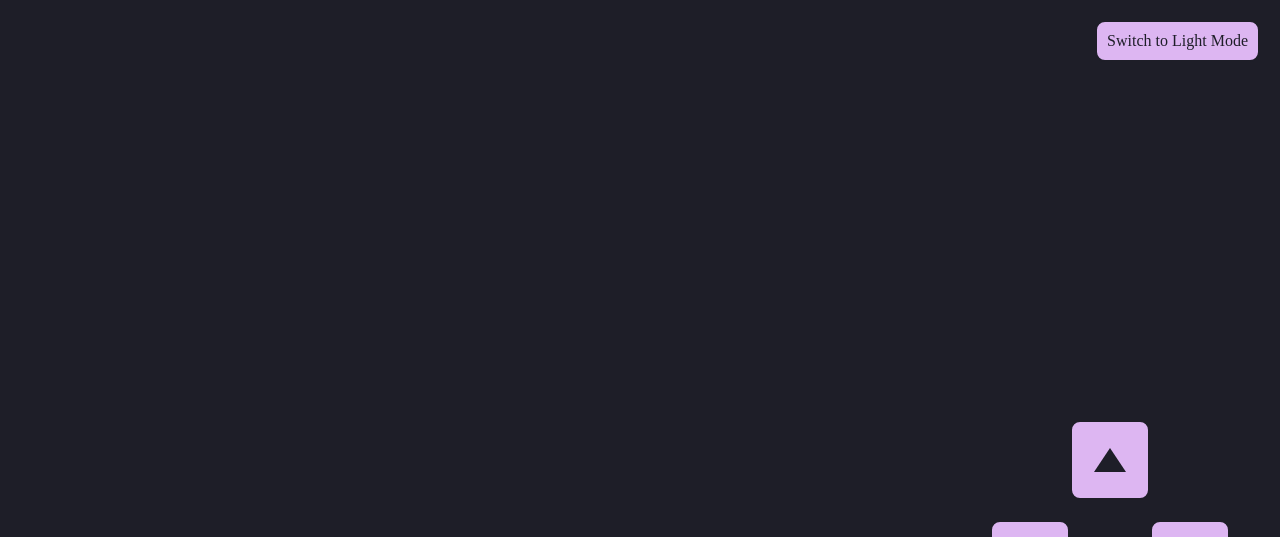
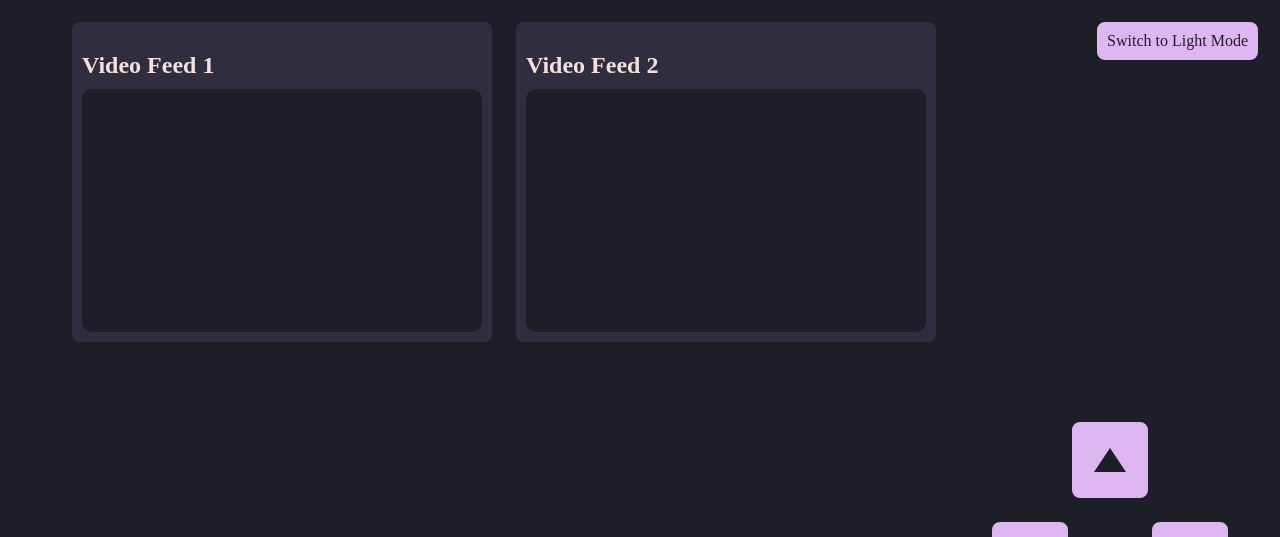
Before and after one commit to RedddFoxxyy/h2oautomated_website, a Django app: page / in a window 1280 px wide. Shown: the top 537 px of the page. Run offline with Django 5.2, Linux system fonts and the light colour scheme.

Commit message:
Update home.html

```diff
--- a/templates/home.html
+++ b/templates/home.html
@@ -128,10 +128,55 @@
             font-family: Arial, sans-serif;
             transition: color 0.3s;
         }
+
+        .video-container {
+            display: flex;
+            position: fixed;
+            top: 20px;
+            left: 70px; /* Shifted to the right by 50 pixels */
+            gap: 20px;
+        }
+
+        .video-box {
+            border: 2px solid #1E1E28;
+            padding: 10px;
+            background-color: #302D41; /* Default background */
+            width: 400px; /* Adjusted width */
+            height: 300px; /* Adjusted height */
+            display: flex;
+            flex-direction: column;
+            border-radius: 10px;
+            transition: background 0.3s, border-color 0.3s;
+        }
+
+        .video-heading {
+            color: #F5E0DC; /* Default text color */
+            margin-bottom: 10px;
+            transition: color 0.3s;
+        }
+
+        .video-stream {
+            border: 2px solid #1E1E28;
+            flex-grow: 1;
+            background-color: #1E1E28; /* Default background */
+            border-radius: 10px;
+            transition: background 0.3s, border-color 0.3s;
+        }
     </style>
     <title>Demo</title>
 </head>
 <body>
+    <div class="video-container">
+        <div class="video-box">
+            <h2 class="video-heading">Video Feed 1</h2>
+            <div class="video-stream" id="videoStream1"></div>
+        </div>
+        <div class="video-box">
+            <h2 class="video-heading">Video Feed 2</h2>
+            <div class="video-stream" id="videoStream2"></div>
+        </div>
+    </div>
+
     <div class="parent-box">
         <h2 class="heading">Telemetry</h2>
         <div class="message-box" id="messageBox"></div>
@@ -172,6 +217,9 @@
             const arrowButtons = document.querySelectorAll('.arrow-button');
             const modeToggle = document.getElementById('modeToggle');
             const watermark = document.querySelector('.watermark');
+            const videoBoxes = document.querySelectorAll('.video-box');
+            const videoStreams = document.querySelectorAll('.video-stream');
+            const videoHeadings = document.querySelectorAll('.video-heading');
 
             if (isDarkMode) {
                 // Switch to Light Mode (Catppuccin Latte)
@@ -192,6 +240,17 @@
                 modeToggle.style.borderColor = '#4C4F69';
                 modeToggle.style.color = '#4C4F69';
                 watermark.style.color = 'rgba(0, 0, 0, 0.5)'; // Semi-transparent black
+                videoBoxes.forEach(box => {
+                    box.style.backgroundColor = '#FFFFFF';
+                    box.style.borderColor = '#DC8A78';
+                });
+                videoStreams.forEach(stream => {
+                    stream.style.backgroundColor = '#FFFFFF';
+                    stream.style.borderColor = '#DC8A78';
+                });
+                videoHeadings.forEach(heading => {
+                    heading.style.color = '#4C4F69'; // Match telemetry text color in light mode
+                });
             } else {
                 // Switch to Dark Mode (Catppuccin Mocha)
                 body.style.background = 'linear-gradient(to bottom, #1E1E28, #1E1E28)';
@@ -211,6 +270,17 @@
                 modeToggle.style.borderColor = '#1E1E28';
                 modeToggle.style.color = '#1E1E28';
                 watermark.style.color = 'rgba(255, 255, 255, 0.5)'; // Semi-transparent white
+                videoBoxes.forEach(box => {
+                    box.style.backgroundColor = '#302D41';
+                    box.style.borderColor = '#1E1E28';
+                });
+                videoStreams.forEach(stream => {
+                    stream.style.backgroundColor = '#1E1E28';
+                    stream.style.borderColor = '#1E1E28';
+                });
+                videoHeadings.forEach(heading => {
+                    heading.style.color = '#F5E0DC'; // Default text color
+                });
             }
 
             isDarkMode = !isDarkMode;
```
